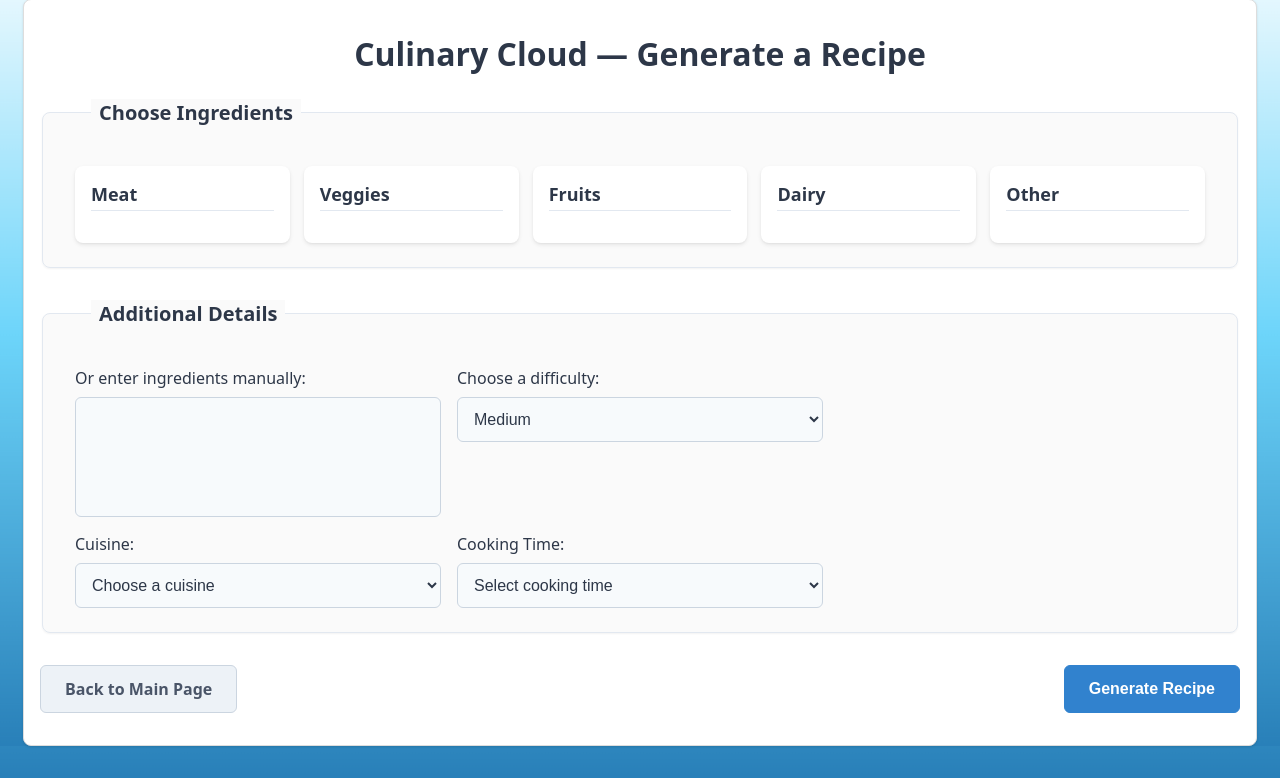
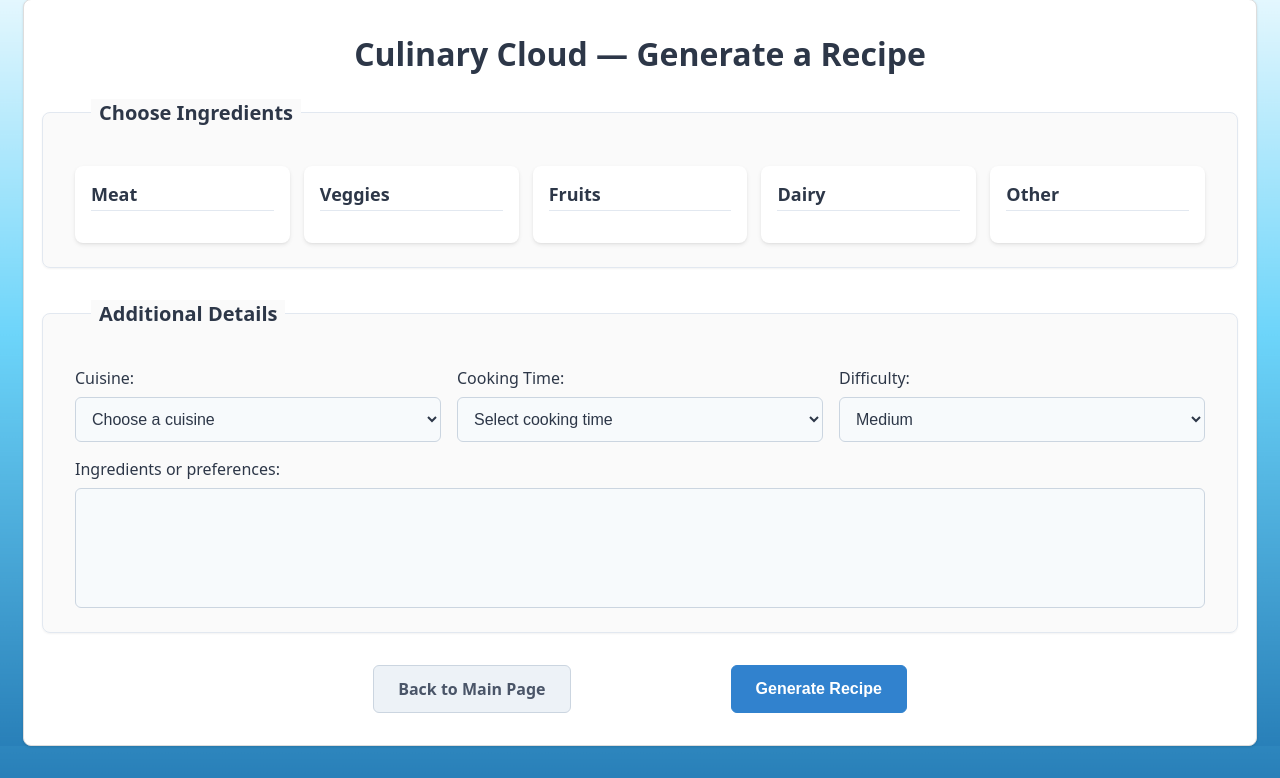
Before and after one commit to Vidya-GM/Recipe_Generator, a Django app: page /generate/ in a window 1280 px wide. Shown: the part 77-855 px from the top of the page. Run offline with Django 5.2, Linux system fonts and the light colour scheme; data that the repository does not hold is empty.

Commit message:
Modify recipe generator page

```diff
--- a/culinary_cloud_ai/applications/recipes/forms.py
+++ b/culinary_cloud_ai/applications/recipes/forms.py
@@ -17,14 +17,14 @@ class RecipeInputForm(forms.Form):
     manual_ingredients = forms.CharField(
         widget=forms.Textarea(attrs={'rows': 2}),
         required=False,
-        label="Or enter ingredients manually"
+        label="Ingredients or preferences"
     )
 
     difficulty = forms.ChoiceField(
         choices=Recipe.DIFFICULTY_CHOICES,
         required=True,
         initial="Medium",
-        label="Choose a difficulty",
+        label="Difficulty",
 
     )
 
--- a/culinary_cloud_ai/applications/recipes/templates/recipes/generate_combined.html
+++ b/culinary_cloud_ai/applications/recipes/templates/recipes/generate_combined.html
@@ -113,24 +113,33 @@
       <!-- Additional Details Section -->
       <fieldset class="form-section">
         <legend>Additional Details</legend>
+
+        <!-- First row: three dropdowns -->
         <div class="form-row">
+          <!-- Cuisine dropdown -->
           <div class="form-group">
-            {{ form.manual_ingredients.label_tag }}
-            {{ form.manual_ingredients }}
+            {{ form.cuisine.label_tag }}
+            {{ form.cuisine }}
           </div>
+
+          <!-- Cooking Time dropdown -->
+          <div class="form-group">
+            {{ form.cooking_time.label_tag }}
+            {{ form.cooking_time }}
+          </div>
+
+          <!-- Difficulty dropdown -->
           <div class="form-group">
             {{ form.difficulty.label_tag }}
             {{ form.difficulty }}
           </div>
         </div>
+
+        <!-- Second row: full‐width textarea for manual ingredients -->
         <div class="form-row">
-          <div class="form-group">
-            {{ form.cuisine.label_tag }}
-            {{ form.cuisine }}
-          </div>
-          <div class="form-group">
-            {{ form.cooking_time.label_tag }}
-            {{ form.cooking_time }}
+          <div class="form-group" style="grid-column: 1 / -1;">
+            {{ form.manual_ingredients.label_tag }}
+            {{ form.manual_ingredients }}
           </div>
         </div>
       </fieldset>
@@ -140,8 +149,6 @@
         <a href="{% url 'recipes:home' %}" class="btn btn-secondary">Back to Main Page</a>
         <button type="submit" class="btn btn-primary">Generate Recipe</button>
       </div>
-    </form>
-  </div>
 {% endblock %}
 
 {% block extra_js %}
--- a/culinary_cloud_ai/config/static/css/main.css
+++ b/culinary_cloud_ai/config/static/css/main.css
@@ -226,8 +226,6 @@ html, body {
 
 /* ───────────────────────────────────────────────────────────────
    Modern “Generate a Recipe” Page Styles
-   Paste this entire block at the end of your static/css/main.css
-   and replace your old generate‐form CSS with this.
    ─────────────────────────────────────────────────────────────── */
 
 /* ------------- Wrapper & Page Title ------------- */
@@ -402,8 +400,14 @@ html, body {
 
 .form-actions {
   display: flex;
-  justify-content: space-between;
-  margin-top: 2rem;
+  justify-content: center;   /* center both buttons */
+  gap: 10rem;                  /* small gap between them */
+  margin-top: 1.5rem;         /* keep some breathing room above */
+}
+
+/* Make each button a bit narrower so they sit neatly */
+.form-actions .btn {
+  min-width: 140px; /* or whatever feels right */
 }
 
 .form-actions .btn {
```
